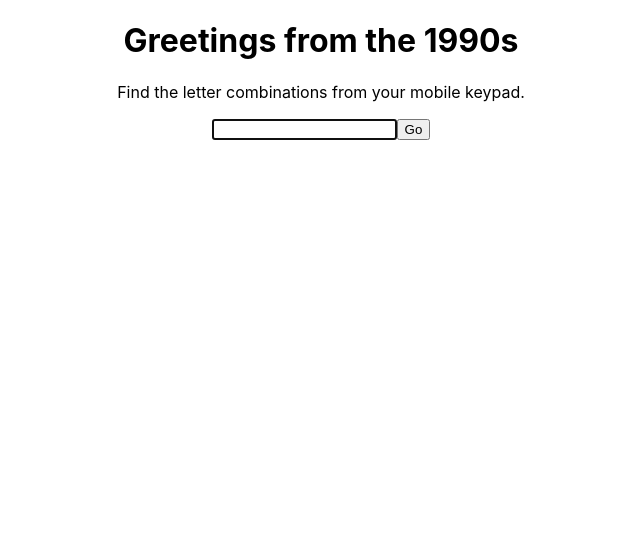
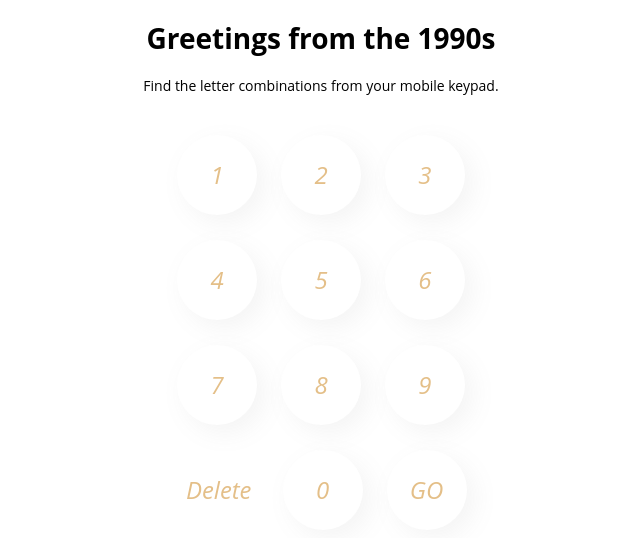
Before and after one commit to jwbackhouse/phoneword, a React (Create React App) app in the folder client/: page / in a window 1280 px wide. Shown: the top 538 px of the page, without its empty margins (319-959 px from the left). Built offline with nearby package versions, Linux system fonts and the light colour scheme.

Commit message:
Add keypad UI to InputForm.

```diff
--- a/client/src/App.css
+++ b/client/src/App.css
@@ -37,3 +37,135 @@
     transform: translateY(0px)
   }
 }
+
+* {
+	 box-sizing: border-box;
+}
+ *:focus {
+	 outline: none;
+}
+ body {
+	 font-family: 'Open Sans', sans-serif;
+	 font-size: 14px;
+}
+ input {
+	 font-size: 20px;
+	 color: #d1d1d1;
+	 font-weight: 400;
+}
+ input.number-input {
+	 width: 100%;
+	 height: 55px;
+	 line-height: 55px;
+	 text-align: center;
+	 padding: 0 20px;
+	 border-radius: 10px;
+	 border: 0;
+	 -webkit-box-shadow: 0px 0px 17px -1px rgba(132, 132, 132, 0.15);
+	 -moz-box-shadow: 0px 0px 17px -1px rgba(132, 132, 132, 0.15);
+	 box-shadow: 0px 0px 17px -1px rgba(132, 132, 132, 0.15);
+}
+ .wrapper {
+	 width: 100%;
+}
+ .wrapper .phone {
+	 width: 350px;
+	 margin: 40px auto 0 auto;
+	 position: relative;
+}
+ .wrapper .phone span.title {
+	 font-weight: 700;
+	 letter-spacing: 2px;
+	 display: block;
+	 text-align: center;
+}
+ .wrapper .phone .phone-container {
+	 width: 100%;
+	 margin-top: 30px;
+}
+ .wrapper .phone .phone-container .keyboard {
+	 width: 90%;
+	 margin-left: 5%;
+	 margin-top: 40px;
+}
+ .wrapper .phone .phone-container .keyboard .number {
+	 width: 100%;
+	 font-size: 0;
+	 text-align: center;
+}
+ .wrapper .phone .phone-container .keyboard .number.align-right {
+	 text-align: right;
+	 width: 100%;
+}
+ .wrapper .phone .phone-container .keyboard .number span {
+	 font-size: 24px;
+	 color: #e4bf88;
+	 display: inline-block;
+	 width: 33%;
+	 text-align: center;
+	 margin-bottom: 25px;
+}
+ .wrapper .phone .phone-container .keyboard .number span.call-button {
+	 opacity: 0;
+	 transition: 250ms;
+}
+ .wrapper .phone .phone-container .keyboard .number span.call-button.show {
+	 opacity: 1;
+}
+ .wrapper .phone .phone-container .keyboard .number span.call-button img {
+	 display: inline-block;
+	 vertical-align: middle;
+}
+ .wrapper .phone .phone-container .keyboard .number span i {
+	 display: inline-block;
+	 width: 80px;
+	 height: 80px;
+	 line-height: 80px;
+	 background: white;
+	 cursor: pointer;
+	 border-radius: 100%;
+	 transition: 250ms;
+	 -webkit-touch-callout: none;
+	 -webkit-user-select: none;
+	 -khtml-user-select: none;
+	 -moz-user-select: none;
+	 -ms-user-select: none;
+	 user-select: none;
+	 -webkit-box-shadow: 8px 8px 24px 0px rgba(132, 132, 132, 0.09);
+	 -moz-box-shadow: 8px 8px 24px 0px rgba(132, 132, 132, 0.09);
+	 box-shadow: 8px 8px 24px 0px rgba(132, 132, 132, 0.09);
+}
+ .wrapper .phone .phone-container .keyboard .number span i.delete {
+	 background: transparent;
+	 box-shadow: 0 0 0 0;
+	 -webkit-box-shadow: 0 0 0 0;
+	 -moz-box-shadow: 0 0 0 0;
+	 -ms-box-shadow: 0 0 0 0;
+	 color: #e4bf88;
+}
+ .wrapper .phone .phone-container .keyboard .number span i.delete img {
+	 display: inline-block;
+	 vertical-align: middle;
+}
+ .wrapper .phone .phone-container .keyboard .number span:hover i {
+	 color: black;
+}
+ .wrapper .phone .phone-container .keyboard .number span:active i {
+	 transform: translateY(1px);
+	 -webkit-box-shadow: 5px 5px 24px 0px rgba(132, 132, 132, 0.18);
+	 -moz-box-shadow: 5px 5px 16px 0px rgba(132, 132, 132, 0.18);
+	 box-shadow: 5px 5px 16px 0px rgba(132, 132, 132, 0.18);
+}
+ .wrapper .phone .phone-container .keyboard .number span:active i.delete {
+	 box-shadow: 0 0 0 0;
+	 -webkit-box-shadow: 0 0 0 0;
+	 -moz-box-shadow: 0 0 0 0;
+	 -ms-box-shadow: 0 0 0 0;
+	 transform: translateY(0px);
+}
+ .wrapper .phone .phone-container .keyboard .number span:active i.delete img {
+	 transtiion: 250ms;
+}
+ .wrapper .phone .phone-container .keyboard .number span:active i.delete:active img {
+	 transform: translateY(2px);
+}
--- a/client/src/components/InputForm.js
+++ b/client/src/components/InputForm.js
@@ -2,6 +2,7 @@ import React, { useState } from 'react';
 
 const InputForm = ({ getResult }) => {
   const [input, setInput] = useState('');
+
   const handleChange = e => {
     // Restrict input to numbers only
     const char = e.target.value;
@@ -11,27 +12,55 @@ const InputForm = ({ getResult }) => {
     setInput(e.target.value);
   };
 
+  const handleClick = value => {
+    setInput(input + value);
+  };
+
+  const handleDelete = () => {
+    setInput(input.substr(0, input.length - 1))
+  }
+
   const handleSubmit = e => {
-    e.preventDefault();
+    // e.preventDefault();
 
     if (input !== '') getResult(input);
     setInput('');
   };
 
   return (
-    <form onSubmit={ handleSubmit } >
-      <input
-        className='input'
-        name='numbers'
-        type='text'
-        value={ input }
-        onChange={ handleChange }
-        autoFocus
-      />
-      <button type='submit'>
-        Go
-      </button>
-    </form>
+    <div className='wrapper'>
+      <div className='phone'>
+        <div className='phone-container'>
+          <div className='keyboard'>
+            <div className='number'>
+              <span onClick={ handleClick.bind(this,1) }><i>1</i></span>
+              <span onClick={ handleClick.bind(this,2) }><i>2</i></span>
+              <span onClick={ handleClick.bind(this,3) }><i>3</i></span>
+              <span onClick={ handleClick.bind(this,4) }><i>4</i></span>
+              <span onClick={ handleClick.bind(this,5) }><i>5</i></span>
+              <span onClick={ handleClick.bind(this,6) }><i>6</i></span>
+              <span onClick={ handleClick.bind(this,7) }><i>7</i></span>
+              <span onClick={ handleClick.bind(this,8) }><i>8</i></span>
+              <span onClick={ handleClick.bind(this,9) }><i>9</i></span>
+            </div>
+
+            <div className='number align-right'>
+              <span onClick={ handleDelete.bind(this) }><i className='delete'>Delete</i></span>
+              <span onClick={ handleClick.bind(this,0) }><i>0</i></span>
+              <span onClick={ handleSubmit.bind(this) }><i>GO</i></span>
+            </div>
+          </div>
+
+          <input
+            type='text'
+            className='number-input'
+            id='numberInput'
+            value={ input }
+            onChange={ handleChange }
+          />
+        </div>
+      </div>
+    </div>
   );
 };
 
```
